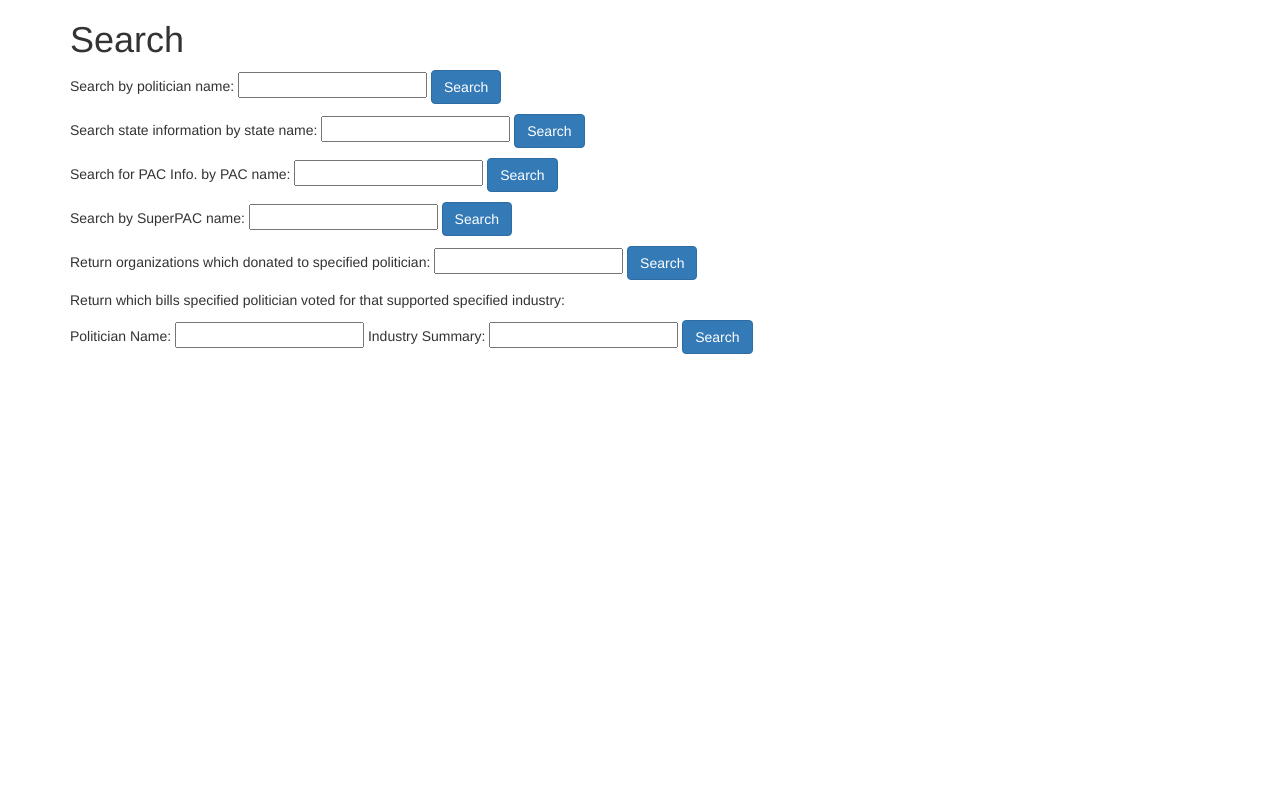
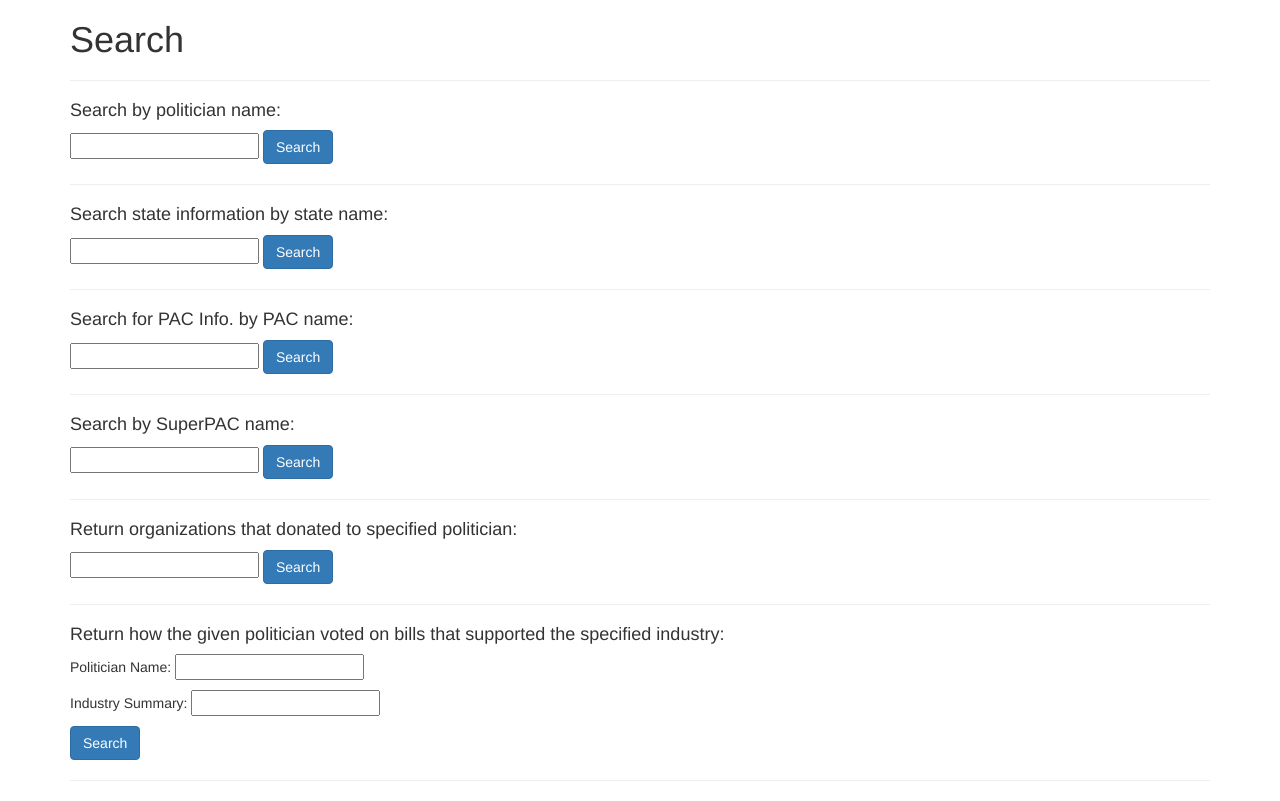
Before and after one commit to dariajung/cs4111-g13, a Flask app: page /search in a window 1280 px wide. Before the commit the page ends 354 px from the top, so only its background shows below. Run offline with Flask 2, Linux system fonts and the light colour scheme; parts of the project's set-up code (start-up, migrations or seed data) failed here and were passed over; some libraries are stand-ins or nearby versions.

Commit message:
fix up formatting

```diff
--- a/webserver/templates/search.html
+++ b/webserver/templates/search.html
@@ -3,32 +3,51 @@
 <div class="container">
   <h1>Search</h1>
 
+  <hr>
+
   <form method="GET" action="/search_politician">
-  	<p>Search by politician name: <input type="text" name="query"> <input type="submit" value="Search" class="btn btn-primary"></p>
+  	<h4>Search by politician name: </h4>
+    <input type="text" name="query"> <input type="submit" value="Search" class="btn btn-primary">
   </form>
 
+  <hr>
+
   <form method="GET" action="/search_state">
-  	<p>Search state information by state name: <input type="text" name="query"> <input type="submit" value="Search" class="btn btn-primary"></p>
+  	<h4>Search state information by state name:</h4>
+    <input type="text" name="query"> <input type="submit" value="Search" class="btn btn-primary"></p>
   </form>
 
+  <hr>
+
   <form method="GET" action="/search_pac">
-  	<p>Search for PAC Info. by PAC name: <input type="text" name="query"> <input type="submit" value="Search" class="btn btn-primary"></p>
+  	<h4>Search for PAC Info. by PAC name:</h4>
+    <input type="text" name="query"> <input type="submit" value="Search" class="btn btn-primary"></p>
   </form>
 
+  <hr>
+
   <form method="GET" action="/search_spac">
-  	<p>Search by SuperPAC name: <input type="text" name="query"> <input type="submit" value="Search" class="btn btn-primary"></p>
+  	<h4>Search by SuperPAC name:</h4>
+    <input type="text" name="query"> <input type="submit" value="Search" class="btn btn-primary"></p>
   </form>
 
+  <hr>
+
   <form method="GET" action="/search_money">
-  	<p>Return organizations which donated to specified politician: <input type="text" name="query"> <input type="submit" value="Search" class="btn btn-primary"></p>
+  	<h4>Return organizations that donated to specified politician:</h4>
+    <input type="text" name="query"> <input type="submit" value="Search" class="btn btn-primary"></p>
   </form>
 
+  <hr>
+
   <form method="GET" action="/search_voting_bill">
-    <p>Return which bills specified politician voted for that supported specified industry: </p>
-      Politician Name: <input type="text" name="query_p">
-      Industry Summary: <input type="text" name="query_l">
+    <h4>Return how the given politician voted on bills that supported the specified industry: </h4>
+      <p>Politician Name: <input type="text" name="query_p"> </p>
+      <p>Industry Summary: <input type="text" name="query_l"> </p>
       <input type="submit" value="Search" class="btn btn-primary">
 
   </form>
 
+  <hr>
+
 </div>
```
